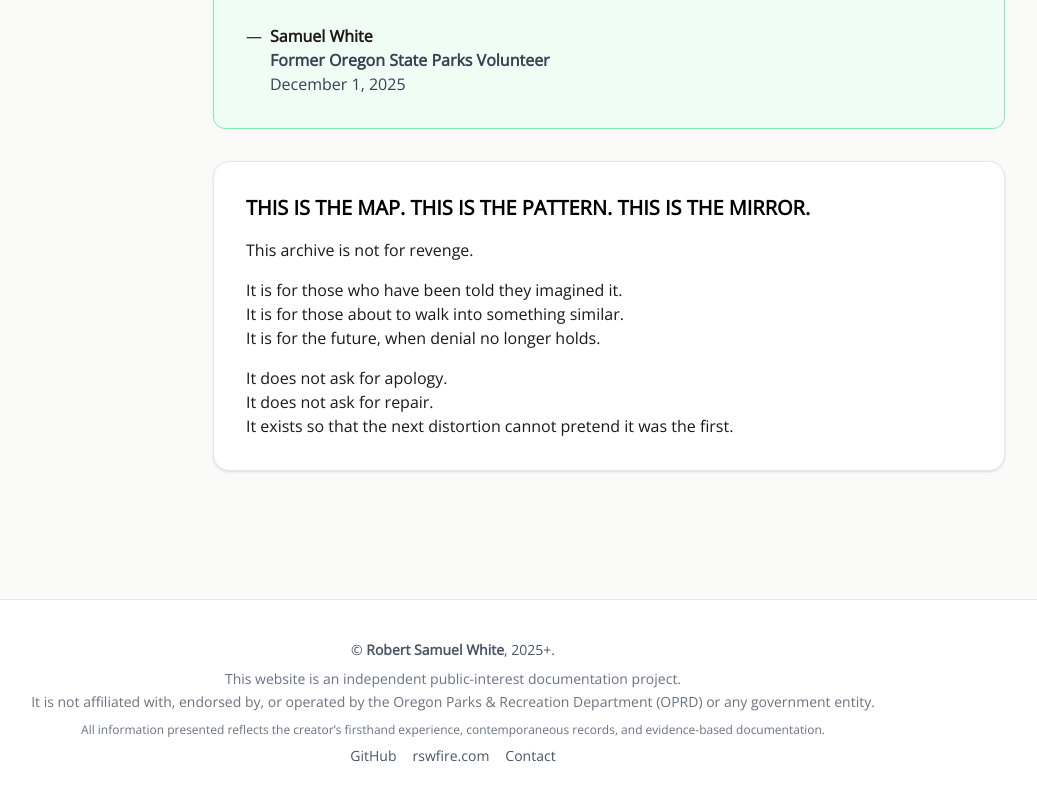
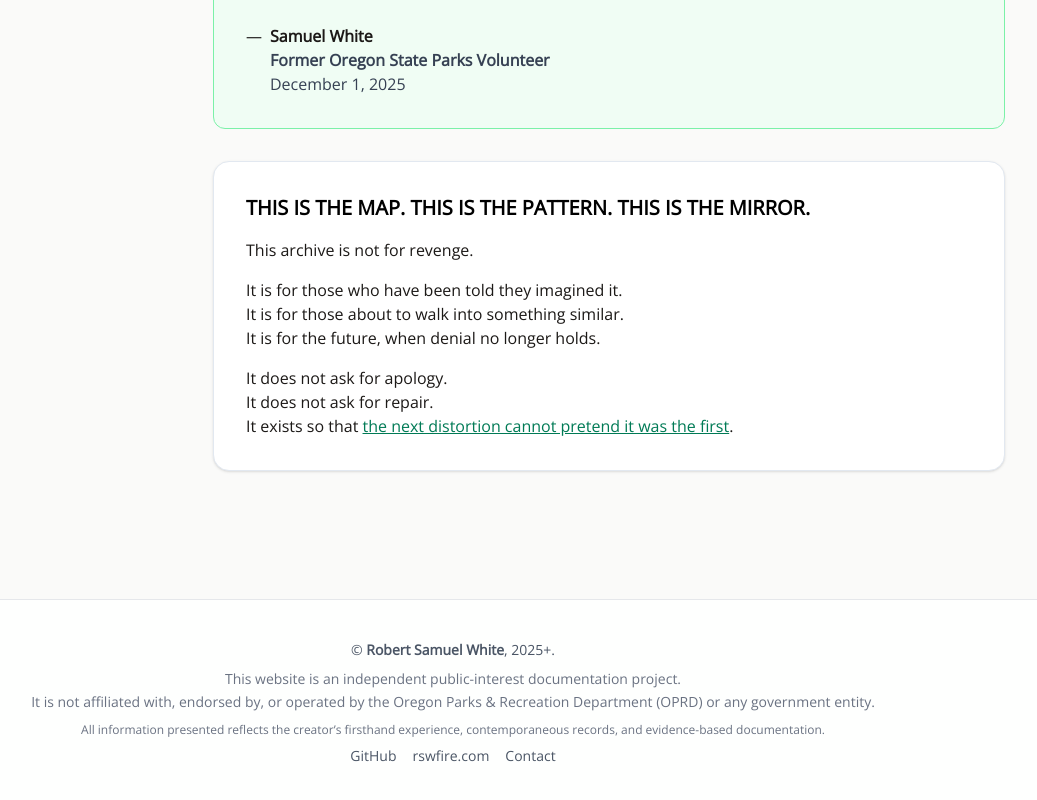
Before and after one commit to rswfire/rswfire.oprd, a Next.js app: page / in a window 1280 px wide. Shown: the part 2845-3645 px from the top of the page, without its empty margins (187-1224 px from the left). Built offline with nearby package versions, Linux system fonts and the light colour scheme.

Commit message:
Updated Index.tsx

```diff
--- a/app/(archive)/page.tsx
+++ b/app/(archive)/page.tsx
@@ -150,7 +150,7 @@ export default function OverviewPage() {
 
                 <div className="mt-4">It does not ask for apology.</div>
                 <div>It does not ask for repair.</div>
-                <div>It exists so that the next distortion cannot pretend it was the first.</div>
+                <div>It exists so that <Link href="/faq#epistemic" className="text-emerald-700 underline hover:text-emerald-600">the next distortion cannot pretend it was the first</Link>.</div>
             </div>
         </section>
     );
```
